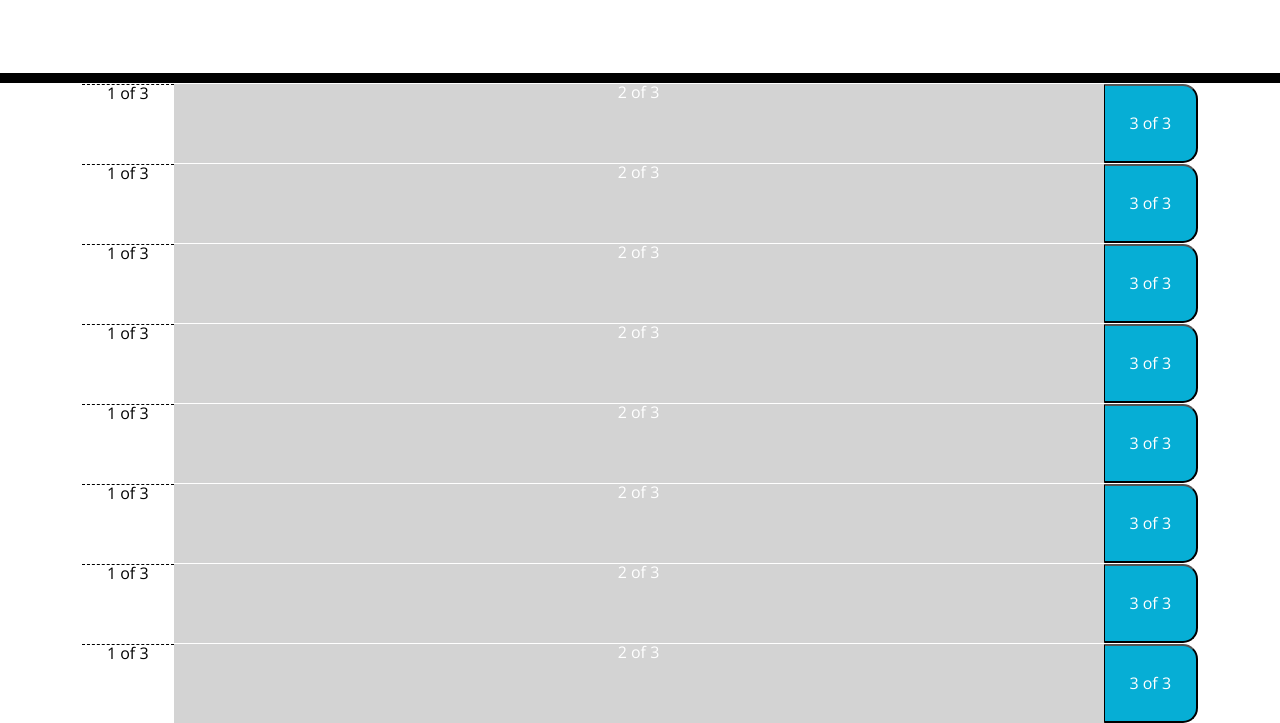
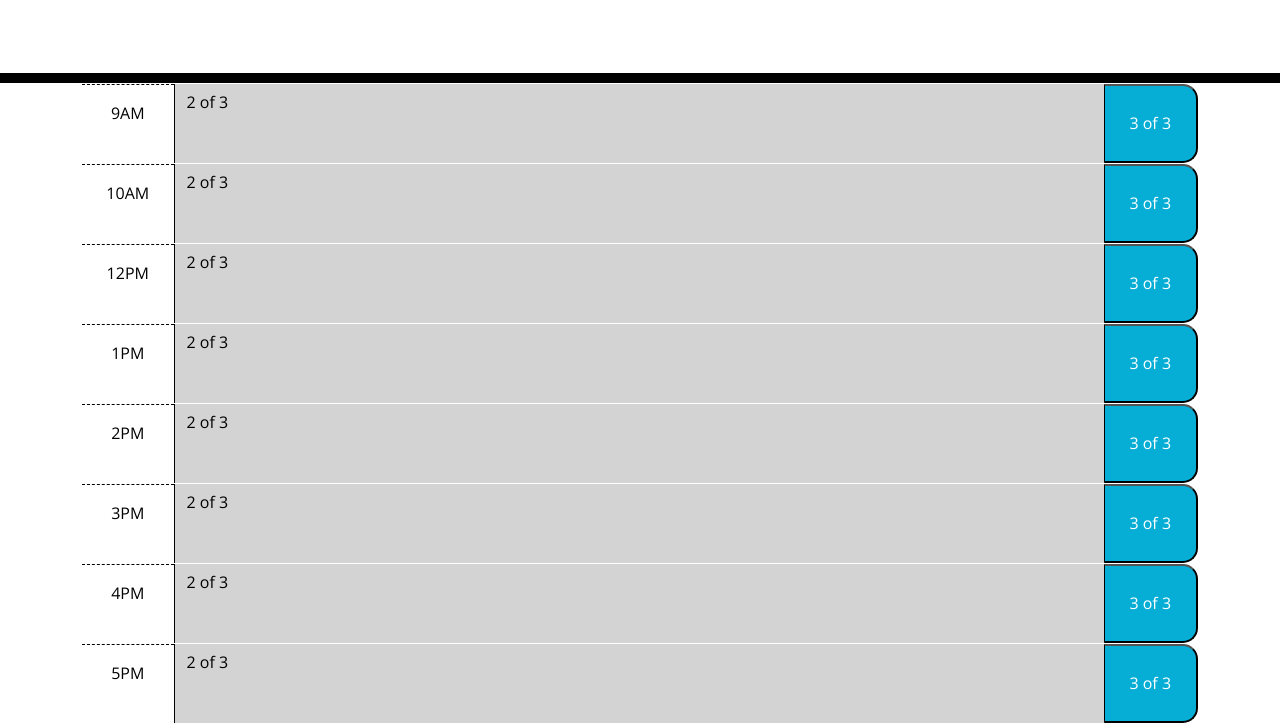
Before and after one commit to unicorn453/Work-Scheduler, a plain HTML site: page index.html in a window 1280 px wide. Shown: the part 168-891 px from the top of the page. Drawn offline with nearby package versions, Linux system fonts and the light colour scheme.

Commit message:
added updates to the HTML file

```diff
--- a/css/style.css
+++ b/css/style.css
@@ -1,5 +1,5 @@
 body {
-  font-family: 'Open Sans', sans-serif;
+  font-family: "Open Sans", sans-serif;
   font-size: 16px;
   line-height: 1;
 }
@@ -41,11 +41,12 @@ header {
   background-color: #ffffff;
   color: #000000;
   border-top: 1px dashed #000000;
+  padding-top: 20px;
 }
 
 .past {
   background-color: #d3d3d3;
-  color: white;
+  /* color: white; */
 }
 
 .present {
--- a/index.html
+++ b/index.html
@@ -33,57 +33,57 @@
     <div class="container">
       <div class="container text-center">
         <div class="row time-block">
-          <div class="col hour">1 of 3</div>
-          <div class="col-10 past">2 of 3</div>
+          <div class="col hour">9AM</div>
+          <textarea class="col-10 past">2 of 3</textarea>
           <button class="col saveBtn">3 of 3</button>
         </div>
       </div>
       <div class="container text-center">
         <div class="row time-block">
-          <div class="col hour">1 of 3</div>
-          <div class="col-10 past">2 of 3</div>
+          <div class="col hour">10AM</div>
+          <textarea class="col-10 past">2 of 3</textarea>
           <button class="col saveBtn">3 of 3</button>
         </div>
       </div>
       <div class="container text-center">
         <div class="row time-block">
-          <div class="col hour">1 of 3</div>
-          <div class="col-10 past">2 of 3</div>
+          <div class="col hour">12PM</div>
+          <textarea class="col-10 past">2 of 3</textarea>
           <button class="col saveBtn">3 of 3</button>
         </div>
       </div>
       <div class="container text-center">
         <div class="row time-block">
-          <div class="col hour">1 of 3</div>
-          <div class="col-10 past">2 of 3</div>
+          <div class="col hour">1PM</div>
+          <textarea class="col-10 past">2 of 3</textarea>
           <button class="col saveBtn">3 of 3</button>
         </div>
       </div>
       <div class="container text-center">
         <div class="row time-block">
-          <div class="col hour">1 of 3</div>
-          <div class="col-10 past">2 of 3</div>
+          <div class="col hour">2PM</div>
+          <textarea class="col-10 past">2 of 3</textarea>
           <button class="col saveBtn">3 of 3</button>
         </div>
       </div>
       <div class="container text-center">
         <div class="row time-block">
-          <div class="col hour">1 of 3</div>
-          <div class="col-10 past">2 of 3</div>
+          <div class="col hour">3PM</div>
+          <textarea class="col-10 past">2 of 3</textarea>
           <button class="col saveBtn">3 of 3</button>
         </div>
       </div>
       <div class="container text-center">
         <div class="row time-block">
-          <div class="col hour">1 of 3</div>
-          <div class="col-10 past">2 of 3</div>
+          <div class="col hour">4PM</div>
+          <textarea class="col-10 past">2 of 3</textarea>
           <button class="col saveBtn">3 of 3</button>
         </div>
       </div>
       <div class="container text-center">
         <div class="row time-block">
-          <div class="col hour">1 of 3</div>
-          <div class="col-10 past">2 of 3</div>
+          <div class="col hour">5PM</div>
+          <textarea class="col-10 past">2 of 3</textarea>
           <button class="col saveBtn">3 of 3</button>
         </div>
       </div>
```
